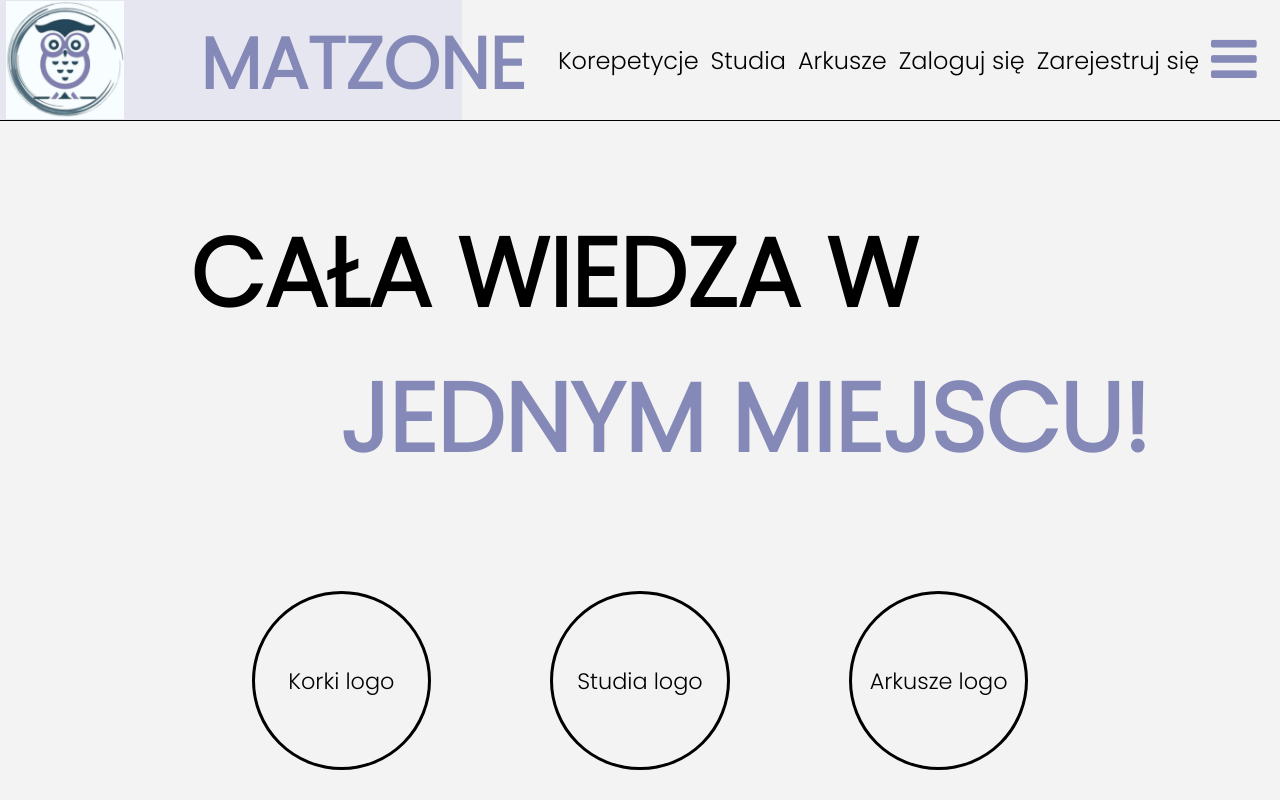
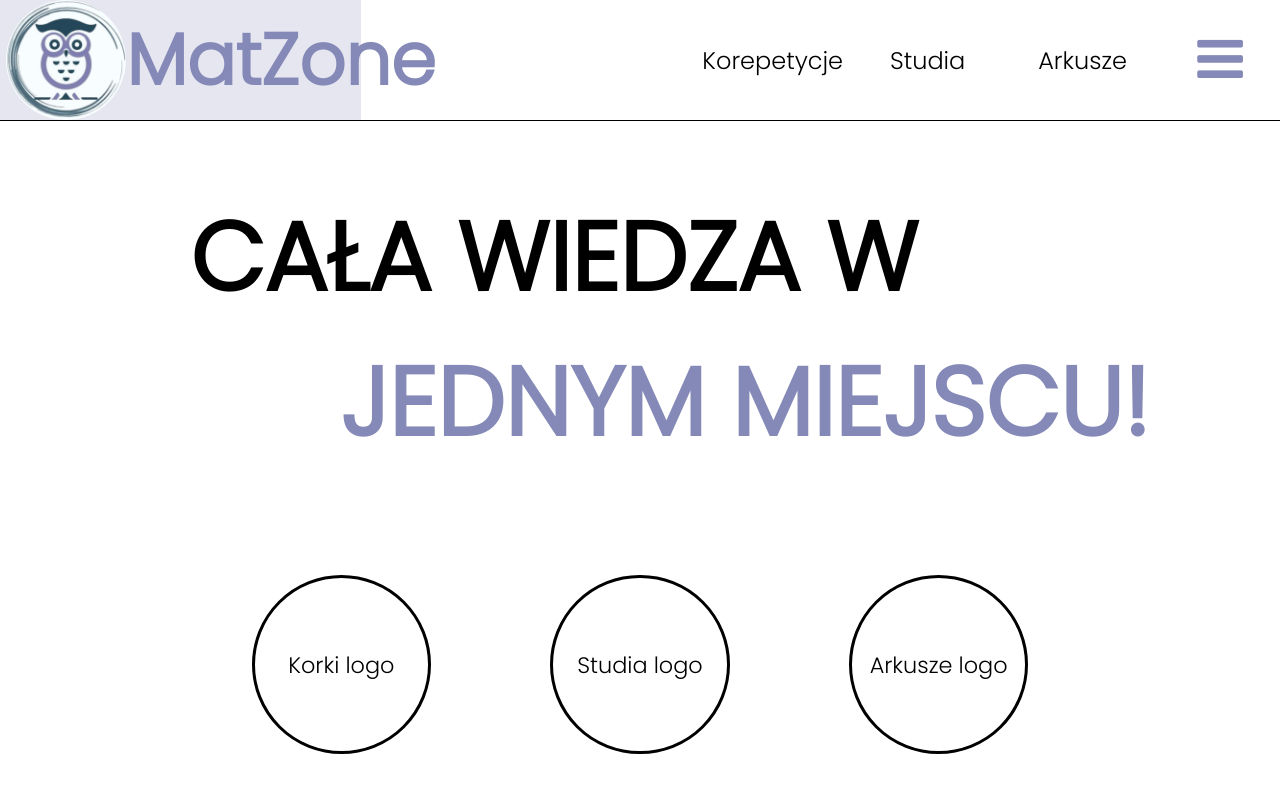
Before and after one commit to derffus/zwolnieni-z-teorii, a React (Create React App) app: page / in a window 1280 px wide. Built offline with nearby package versions, Linux system fonts and the light colour scheme.

Commit message:
small changes

```diff
--- a/public/index.html
+++ b/public/index.html
@@ -26,7 +26,8 @@
       content="Web site created using create-react-app"
     />
     <link rel="manifest" href="%PUBLIC_URL%/manifest.json" />
-    <title>Diamentowy wilk</title>
+    <link rel="icon" href="favicon.ico">
+    <title>MatZone</title>
   </head>
   <body>
     <div id="root"></div>
--- a/src/App.css
+++ b/src/App.css
@@ -4,9 +4,10 @@
   font-family: "Open Sans", sans-serif;
   font-family: "Poppins", sans-serif;
   color: white;
-  --background: hsl(235, 26%, 62%);
-  --content: #f3f3f3;
-  --buttonclicked: hsl(235, 26%, 68%);
+  --purple: hsl(235, 26%, 62%);
+  --purpleChosen: hsl(235, 26%, 58%);
+  --content: white;
+  --purpleClicked: hsl(235, 26%, 68%);
   background-color: var(--content);
 }
 .website {
@@ -26,7 +27,6 @@
   top: 0;
   display: flex;
   flex-direction: row;
-  align-items: center;
   border-bottom: 1px solid black;
 }
 #top-buttons {
@@ -35,6 +35,7 @@
   width: 55%;
   display: flex;
   flex-direction: row;
+  justify-content: flex-end;
   align-items: center;
 }
 #top-buttons button {
@@ -42,7 +43,7 @@
   font-family: inherit;
   border: none;
   background-color: var(--content);
-  width: 19%;
+  width: 25%;
   min-width: fit-content;
   height: 100%;
 }
@@ -55,11 +56,13 @@
   width: 40%;
   box-sizing: border-box;
   display: flex;
-  justify-content: center;
   align-items: center;
 }
-#home img{
-  display:block;
+#home img {
+  border-radius: 80px;
+  display: block;
+  position: absolute;
+  top: 0;
   height: 100%;
   aspect-ratio: 1/1;
 }
@@ -69,24 +72,22 @@
   border: none;
   background-color: var(--content);
   height: 100%;
-  width: 100%;
+  width: 80%;
 }
 #home button:hover {
   cursor: pointer;
   background-color: hsl(235, 26%, 92%);
 }
-#mat-zone{
-  color:var(--background);
+#mat-zone {
+  margin-left: 120px;
+  color: var(--purple);
   font-weight: bold;
-  position:absolute;
   font-size: 3em;
-  top:10px;
-  left:200px;
 }
 #show-nav {
+  height: 100%;
+  aspect-ratio: 1/1;
   display: flex;
-  height: 100%;
-  width: 8%;
   justify-content: center;
   align-items: center;
 }
@@ -100,33 +101,33 @@
   background-color: inherit;
 }
 #show-nav button i {
-  color: var(--background);
+  color: var(--purple);
   font-size: 4em;
 }
 #right-nav {
-  overflow:auto;
+  overflow: auto;
   position: fixed;
   opacity: 95%;
   right: 0;
   top: 15vh;
   width: 300px;
-  height: 85vh;
-  background-color: var(--background);
+  height: max(85vh, 100%);
+  background-color: var(--purple);
   display: flex;
   flex-direction: column;
   justify-content: flex-start;
   animation: show-from-right 0.4s;
 }
-@keyframes show-from-right{
-  from{
-    margin-right:-300px;
+@keyframes show-from-right {
+  from {
+    margin-right: -300px;
   }
-  to{
-    margin-right:0;
+  to {
+    margin-right: 0;
   }
 }
-#klasa-picker{
-  margin-top:50px;
+#klasa-picker {
+  margin-top: 50px;
   display: flex;
   flex-direction: column;
   justify-content: flex-start;
@@ -141,14 +142,14 @@
   justify-content: center;
   align-items: center;
   color: white;
-  background-color: var(--background);
+  background-color: var(--purple);
   border: 2px solid var(--content);
   height: min(10vh, fit-content);
   width: 70%;
   margin-top: 10px;
 }
 .klasa-name:hover {
-  background-color: var(--buttonclicked);
+  background-color: var(--purpleClicked);
   cursor: pointer;
 }
 .klasa div {
@@ -161,23 +162,27 @@
   flex-direction: column;
 }
 .podstawa-i-rozszerzenie {
-  width:100% !important;
+  width: 100% !important;
   margin-left: -10px;
   margin-right: -10px;
   padding: 5px 10px 5px 10px !important;
   font-size: 0.8em !important;
 }
-.podstawa{
+.podstawa {
   margin-top: -10px;
 }
-.rozszerzenie{
+.rozszerzenie {
   margin-bottom: -10px;
 }
-.podstawa-i-rozszerzenie:hover{
-  background-color: var(--buttonclicked);
+.podstawa-i-rozszerzenie:hover {
+  background-color: var(--purpleClicked);
   cursor: pointer;
 }
+.this-is-chosen{
+  background-color: var(--purpleChosen) !important;
+}
 #content-picker {
+  border-bottom: 1px solid black;
   margin-top: 15vh;
   color: black;
   width: 100%;
@@ -189,11 +194,11 @@
   align-items: center;
   animation: show-content-picker 0.8s;
 }
-@keyframes show-content-picker{
-  from{
+@keyframes show-content-picker {
+  from {
     margin-top: 10vh;
   }
-  to{
+  to {
     margin-top: 15vh;
   }
 }
@@ -208,7 +213,7 @@
   transition: border 0.5s;
 }
 #content-picker button:hover {
-  border-color: var(--background);
+  border-color: var(--purple);
 }
 #dzial-select {
   margin-left: 3%;
@@ -233,7 +238,7 @@
   transition: all 0.5s;
 }
 #dzial-select select:hover {
-  border-color: var(--background);
+  border-color: var(--purple);
 }
 #dzial-select select:focus {
   outline: none;
@@ -260,35 +265,31 @@
   transition: all 0.5s;
 }
 #zrodlo-select select:hover {
-  border-color: var(--background);
+  border-color: var(--purple);
 }
 #zrodlo-select select:focus {
   outline: none;
 }
 #content {
   font-family: inherit;
-  border-top: 1px solid black;
   color: black;
   background-color: var(--content);
-  max-height:calc(85vh - 76px);
-  height:100%;
+  margin-top: calc(15vh + 65px);
   display: flex;
 }
 #home-page {
-  margin-top:25vh;
-  width:100vw;
+  width: 100vw;
   display: flex;
   flex-direction: column;
   gap: 100px;
   align-items: center;
-
 }
-@keyframes show-welcome-page{
-  from{
+@keyframes show-welcome-page {
+  from {
     margin-top: -30vh;
   }
 }
-#welcome{
+#welcome {
   animation: show-welcome-page 1s;
   align-self: flex-start;
   margin-left: 190px;
@@ -296,12 +297,12 @@
   font-weight: bold;
   text-transform: uppercase;
 }
-#welcome span{
+#welcome span {
   margin-left: 150px;
   align-self: center;
-  color:var(--background);
+  color: var(--purple);
 }
-#big-buttons{
+#big-buttons {
   width: 70%;
   display: flex;
   flex-direction: row;
@@ -326,7 +327,7 @@ iframe {
   justify-content: center;
 }
 .filmy {
-  margin-top: 25px;
+  margin-top: calc(-15vh - 59px);
   margin-left: -100px;
   width: 80%;
   align-self: center;
@@ -349,16 +350,6 @@ iframe {
     flex-direction: column;
     height: fit-content;
   }
-  #navbar-left div {
-    text-align: center;
-    height: 30px;
-    font-size: 0.9em;
-  }
-  .podstawa-i-rozszerzenie {
-    border-top: 1px solid black;
-    width: calc(100% + 10px) !important;
-    font-size: 0.6em !important;
-  }
   #dzial-select {
     flex-direction: column;
   }
@@ -368,9 +359,6 @@ iframe {
   #content-picker button {
     margin-top: 15px;
   }
-  .filmy {
-    margin-left: -150px;
-  }
   iframe {
     width: 280px;
     height: 200px;
--- a/src/App.js
+++ b/src/App.js
@@ -1,6 +1,6 @@
 import "./App.css";
 import React from "react";
-// $ from "jquery";
+import $ from "jquery";
 class App extends React.Component {
   constructor(props) {
     super(props);
@@ -46,6 +46,83 @@ class App extends React.Component {
         "8",
         "youtube",
       ],
+      [
+        "https://www.youtube.com/embed/77CgfPFONWE",
+        ["film-podstawa2", "film-rozszerzenie2"],
+        "Sprawdzian na 5!WIELOMIANY (rozkład na czynniki, dzielenie, Horner, równania, TW o reszcie/Bézouta)",
+        "8",
+        "youtube",
+      ],
+      [
+        "https://www.youtube.com/embed/KLjji_I3XvA",
+        ["film-podstawa2", "film-rozszerzenie2"],
+        "Liceum. Klasa II. Wielomiany. Nierówności wielomianowe",
+        "8",
+        "youtube",
+      ],
+      [
+        "https://www.youtube.com/embed/vQgrdSAjYaE",
+        ["film-podstawa2", "film-rozszerzenie2"],
+        "Dodawanie, odejmowanie i mnożenie wielomianów #3 [ Wielomiany ]",
+        "8",
+        "youtube",
+      ],
+      [
+        "https://www.youtube.com/embed/f_Kv7-oiMLw",
+        ["film-podstawa2", "film-rozszerzenie2"],
+        "WSZYSTKO o: NIERÓWNOŚCI WIELOMIANOWE. Jak rysować wykres wielomianu?Co to jest krotność pierwiastka?",
+        "8",
+        "youtube",
+      ],
+      [
+        "https://www.youtube.com/embed/5UaDP_fF8hY",
+        ["film-rozszerzenie2"],
+        "Wielomiany co trzeba ogarniać? Matura Matematyka Rozszerzenie",
+        "8",
+        "youtube",
+      ],
+      [
+        "https://www.youtube.com/embed/eQTEXfqLQYE",
+        ["film-podstawa2", "film-rozszerzenie2"],
+        "Wzory skróconego mnożenia - sześcian sumy i różnicy.",
+        "8",
+        "youtube",
+      ],
+      [
+        "https://www.youtube.com/embed/ehRXj3GEpIw",
+        ["film-rozszerzenie2"],
+        "Matura rozszerzona - kurs - wzory skróconego mnożenia",
+        "8",
+        "youtube",
+      ],
+      [
+        "https://www.youtube.com/embed/Q-lkLAeKtlA",
+        ["film-podstawa2", "film-rozszerzenie2"],
+        "Jak dzielić (pisemnie) WIELOMIAN przez DWUMIAN na MATURZE PODSTAWOWEJ?",
+        "8",
+        "youtube",
+      ],
+      [
+        "https://www.youtube.com/embed/9piOqP5jcw4",
+        ["film-podstawa2", "film-rozszerzenie2"],
+        "Dzielenie wielomianów #4 [ Wielomiany ]",
+        "8",
+        "youtube",
+      ],
+      [
+        "https://www.youtube.com/embed/msfZ8_eHIoM",
+        ["film-podstawa2", "film-rozszerzenie2"],
+        "Pierwiastki całkowite oraz wymierne wielomianu #8 [ Wielomiany ]",
+        "8",
+        "youtube",
+      ],
+      [
+        "https://www.youtube.com/embed/5ywgT7USp4Y",
+        ["film-rozszerzenie2"],
+        "Wielomiany na poziomie rozszerzonym",
+        "8",
+        "youtube",
+      ],
     ];
     return (
       <div className="website">
@@ -55,16 +132,17 @@ class App extends React.Component {
               id="home-button"
               onClick={() => this.setState({ homeClicked: true, clicked: "" })}
             >
-              <img src={require("./images/LogoStrony.jpg")} alt="Strona główna"/>
-              <div id="mat-zone">MATZONE</div>
+              <img
+                src={require("./images/LogoStrony.jpg")}
+                alt="Strona główna"
+              />
+              <div id="mat-zone">MatZone</div>
             </button>
           </div>
           <div id="top-buttons">
             <button>Korepetycje</button>
             <button>Studia</button>
             <button>Arkusze</button>
-            <button>Zaloguj się</button>
-            <button>Zarejestruj się</button>
           </div>
           <div id="show-nav">
             {!this.state.showNavbar ? (
@@ -393,8 +471,7 @@ class App extends React.Component {
           ""
         )}
         <div id="content">
-          {this.state.homeClicked
-            ?
+          {this.state.homeClicked ? (
             <div id="home-page">
               <div id="welcome">
                 Cała wiedza w <br /> <span>jednym miejscu!</span>
@@ -405,8 +482,9 @@ class App extends React.Component {
                 <button>Arkusze logo</button>
               </div>
             </div>
-
-            : ""}
+          ) : (
+            ""
+          )}
 
           <div className="na-stronie">
             <div className="filmy">
```
Also changed, not shown: 1 other file (tests, documents, lock files or other folders). Lines whose indentation alone changed are shown as unchanged.
